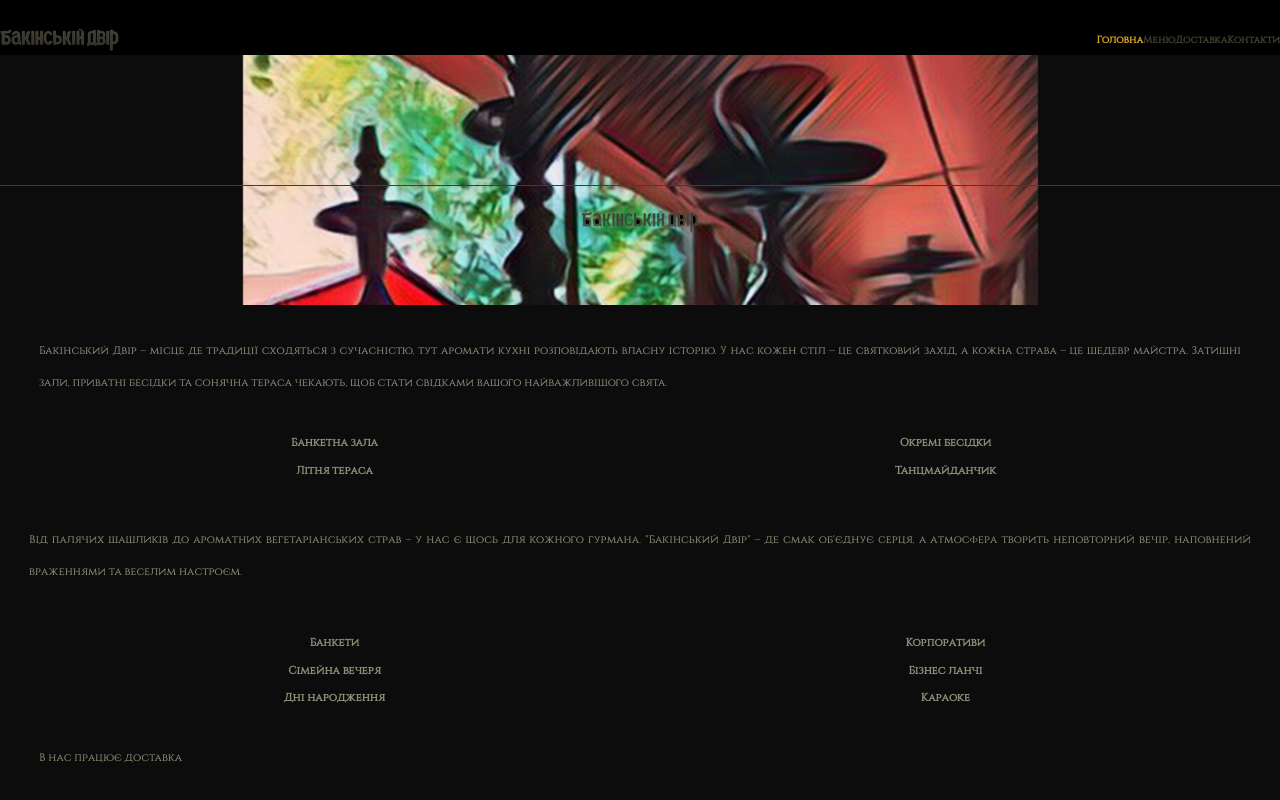
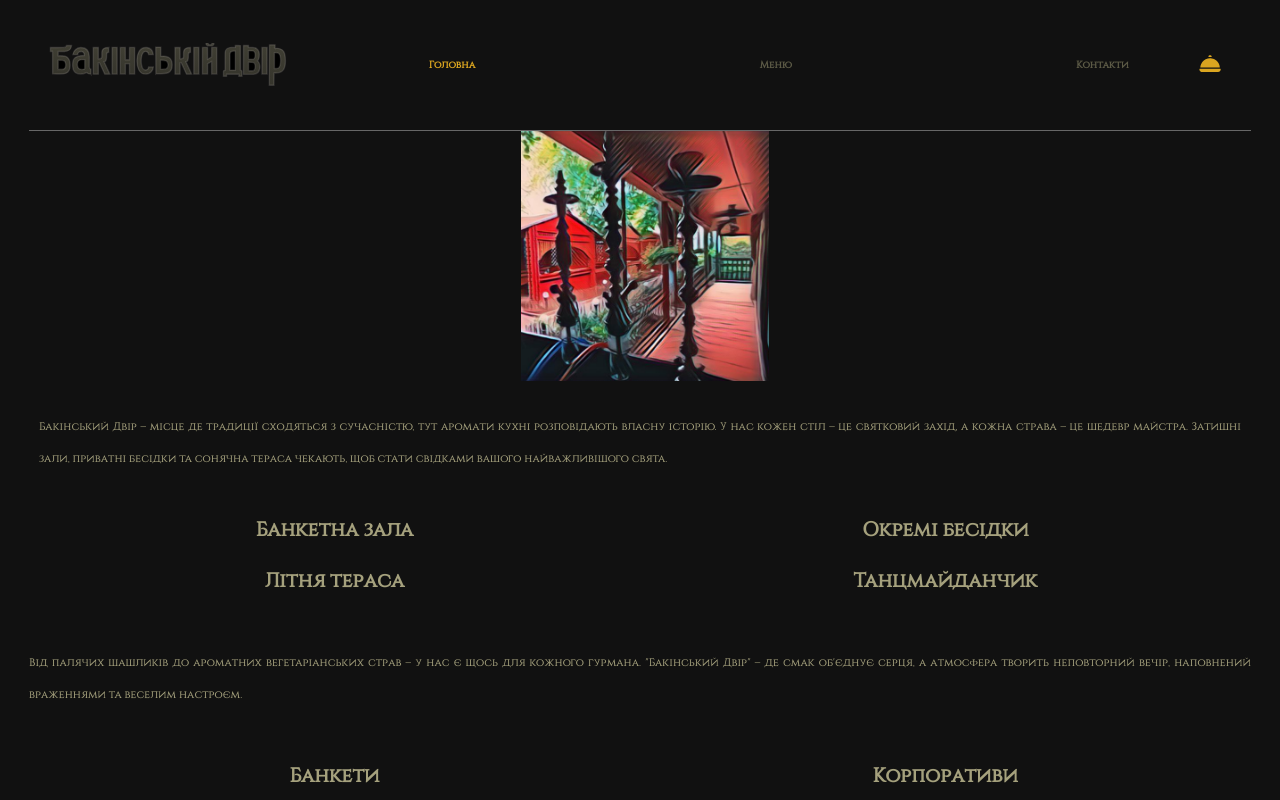
Before and after one commit to BalkoVV/BakuYard, a React (Create React App) app: page / in a window 1280 px wide. Shown: the top 800 px of the page. Built offline with nearby package versions, Linux system fonts and the light colour scheme.

Commit message:
050424-1616

```diff
--- a/src/App.jsx
+++ b/src/App.jsx
@@ -21,10 +21,10 @@ export const App = () => {
   return (
     <Router>
 
-          <Header />
+
 
             <MasterContainer>
-
+            <Header />
             <div className={styles.container}>
             <Switch>
 
@@ -39,10 +39,10 @@ export const App = () => {
 
             </Switch>
             </div>
-
+            <Footer />
            </MasterContainer>
 
-        <Footer />
+
 
     </Router>
   );
--- a/src/components/BurgerMenu/BurgerMenu.module.css
+++ b/src/components/BurgerMenu/BurgerMenu.module.css
@@ -11,8 +11,9 @@
   width: 100%;
   height: 50px;
   background-color: #000000;
-  border-bottom: .5px solid  var(--main-text-color);
+  /* border-bottom: .5px solid  var(--main-text-color); */
   border-top: .5px solid  var(--non-active-color);
+  border-bottom-right-radius: 10px;
   opacity: 0;
   transition: transform .9s ease-in-out, opacity 1.5s ;
   transform: translateX(-100%);
@@ -45,7 +46,7 @@ margin: 20px;
 
 
 .activeLink {
-  color: var(--main-text-color);
+  color: var(--active-link-color);
 }
 .backdrop {
   position: fixed;
--- a/src/components/Footer/Footer.module.css
+++ b/src/components/Footer/Footer.module.css
@@ -2,39 +2,31 @@
    display: grid;
    display: flex;
    height: 100px;
-   /* align-items: flex-start; */
-   /* background: #180404; */
    padding: 25px 10px;
    margin-top: 50px;
    justify-content: center;
    border-top: .7px solid var(--non-active-color);
+
+
  }
 
 .logoFooter {
  height: 30px;
- /* margin-bottom: 60px; */
 }
 
  .footerList {
  display: grid;
- /* margin-top: 25px; */
- /* padding: 0 20px; */
- /* margin: 0; */
  justify-content: center;
  align-items: center;
  }
 
  .footerList li{
   display: grid;
-  /* padding: 0 20px; */
   margin-bottom: 20px;
   justify-content: center;
   align-items: center;
   }
 
-  .footerList a {
-    color: var(--white-color);
-    }
 
  .footerLogo img {
   margin-top: 25px ;
--- a/src/components/Header/Header.jsx
+++ b/src/components/Header/Header.jsx
@@ -27,18 +27,21 @@ export const Header = () => {
     <header className={styles.header}>
       <div className={styles.headerBox}>
         <Logo />
+        {/* < DeviveryIcon/> */}
         <div className={styles.menuIcon} onClick={toggleMenu}>
           <MenuIcon />
         </div>
         <div className={styles.deliveryIcon}>
-          < DeviveryIcon/>
-        </div>
+  <NavLink to="/delivery">
+    <DeviveryIcon/>
+  </NavLink>
+</div>
 
         <BurgerMenu isOpen={isMenuOpen} onClose={() => setIsMenuOpen(false)} />
          <nav className={styles.headerNav}>
           <NavLink exact to="/" activeClassName={styles.activeLink}>Головна</NavLink>
           <NavLink to="/menu" activeClassName={styles.activeLink}>Меню</NavLink>
-          <NavLink to="/delivery" activeClassName={styles.activeLink}>Доставка</NavLink>
+          {/* <NavLink to="/delivery" activeClassName={styles.activeLink}>Доставка</NavLink> */}
           <NavLink to="/contacts" activeClassName={styles.activeLink}>Контакти</NavLink>
         </nav>
       </div>
--- a/src/components/Header/Header.module.css
+++ b/src/components/Header/Header.module.css
@@ -1,48 +1,41 @@
 /* Header.module.css */
 
 .header {
-   display: flex;
-   /* position: fixed; */
-   width: 100%;
-   height: 55px;
-   background-color: rgb(0, 0, 0);
-   /* z-index: 2; */
+  border-bottom: 1px solid #ececec64;
 }
 
 .headerBox {
    position: relative;
    display: inline-flex;
    align-items: center;
-
-   justify-content: space-between;
-   padding: 10px 20px 5px;
+   margin-right: auto;
+   margin-left: auto;
+   padding: 15px 10px;
    width: 100%;
    height: 40px;
-   z-index: 1;
-
-   /* background-color: #fff; */
+   /* z-index: 1;  */
 
    @media screen and (min-width: 768px) {
-     display: inline-flex;
-     padding: 0;
-     width: 100%;
-     height: 80px;
+    /* justify-content: space-around; */
+    padding: 25px 20px;
+     height: 60px;
    }
 
    @media screen and (min-width: 1200px) {
-     display: inline-flex;
-     padding: 0;
-     width: 100%;
      height: 80px;
    }
  }
+
+
+
 
  .headerNav {
    display: flex;
    padding-left: 0px;
    margin-top: 0px;
    margin-bottom: 0px;
-   /* background-color: #fff; */
+   justify-content: space-around;
+   width: 100%;
 
    @media screen and (max-width: 767.9px) {
      display: none;
@@ -63,15 +56,16 @@
  .deliveryIcon {
   position: absolute;
   right: 70px;
-   display: none;
-   fill: var(--non-active-color);
+  display: block;
+   /* display: none;  */
 
-   @media screen and (max-width: 767.9px) {
-     display: block;
+
+   @media screen and (min-width: 768px) {
+
    }
  }
 
 
 .activeLink {
-   color: goldenrod;
+   color: var(--active-link-color);
  }
--- a/src/components/Logo/Logo.module.css
+++ b/src/components/Logo/Logo.module.css
@@ -1,4 +1,12 @@
 .logo {
 /* background-color: #fff; */
 height: 22px;
+
+@media screen and (min-width: 768px) {
+     height: 33px;
+};
+
+@media screen and (min-width: 1200px) {
+   height: 44px;
+};
 }
--- a/src/index.css
+++ b/src/index.css
@@ -7,9 +7,10 @@
     --mobile-color: #8702028a;
     --tablet-color: #0080006f;
     --desktop-color: #02318790;
-    --background-color: #0c0c0c;
-    --main-text-color: #8d8c76;
-    --non-active-color: #3f3e33;
+    --background-color: #111111;
+    --main-text-color: #a5a17d;
+    --non-active-color: #5c5a46;
+    --active-link-color: goldenrod;
     --secondary-text-color: #073;
     --hover-text-color: red;
     --accent-text-color: #944;
--- a/src/pages/MainPage/MainPage.jsx
+++ b/src/pages/MainPage/MainPage.jsx
@@ -1,8 +1,4 @@
 import React, { useEffect } from 'react';
-// import MainDescriptionsTop from 'components/MainDescriptionsTop/MainDescriptionsTop';
-// import HeroBottom from 'components/HeroBottom/HeroBottom';
-// import MainDescriptionsBottom from 'components/MainDescriptionsBottom/MainDescriptionsBottom';
-// import DetailsButton from 'components/DetailsButton/DetailsButton';
 import styles from 'pages/MainPage/MainPage.module.css';
 
 const MainPage = () => {
--- a/src/pages/MainPage/MainPage.module.css
+++ b/src/pages/MainPage/MainPage.module.css
@@ -35,14 +35,8 @@
 
   }
 
-  /* .bottomBox {
-    padding: 50px;
-    background-color: #1f1502;
-  } */
-
   .bottomBox p {
     margin: 40px 0;
-    /* border-bottom: 1px solid red; */
   }
 
   .feature {
@@ -80,7 +74,3 @@
     align-items:flex-end;
     justify-content: center;
   }
-
-  .featuresItem h1 {
-  font-size: 11px;
-  }
--- a/src/pages/MenuPage/MenuPage.module.css
+++ b/src/pages/MenuPage/MenuPage.module.css
@@ -9,6 +9,11 @@
    border: 1px solid var(--main-text-color);
  }
 
+ /* .mainContent {
+  opacity: 0;
+  transition: opacity 1.3s ease-in;
+  font-family: 'PrimaryFont';
+} */
  .list {
    display: grid;
    grid-template-columns: repeat(2, 1fr);
```
Also changed, not shown: src/images/delivery.svg.
